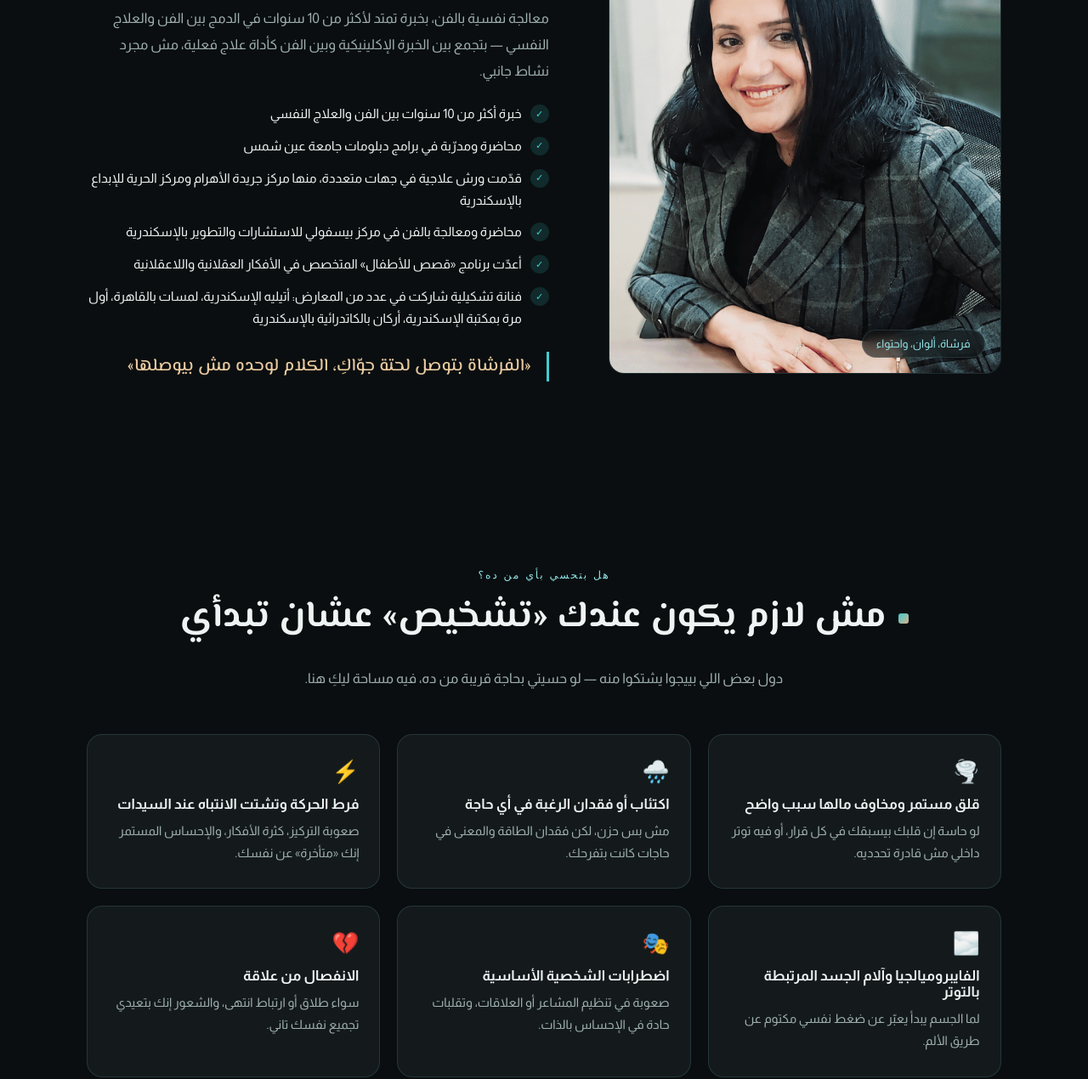
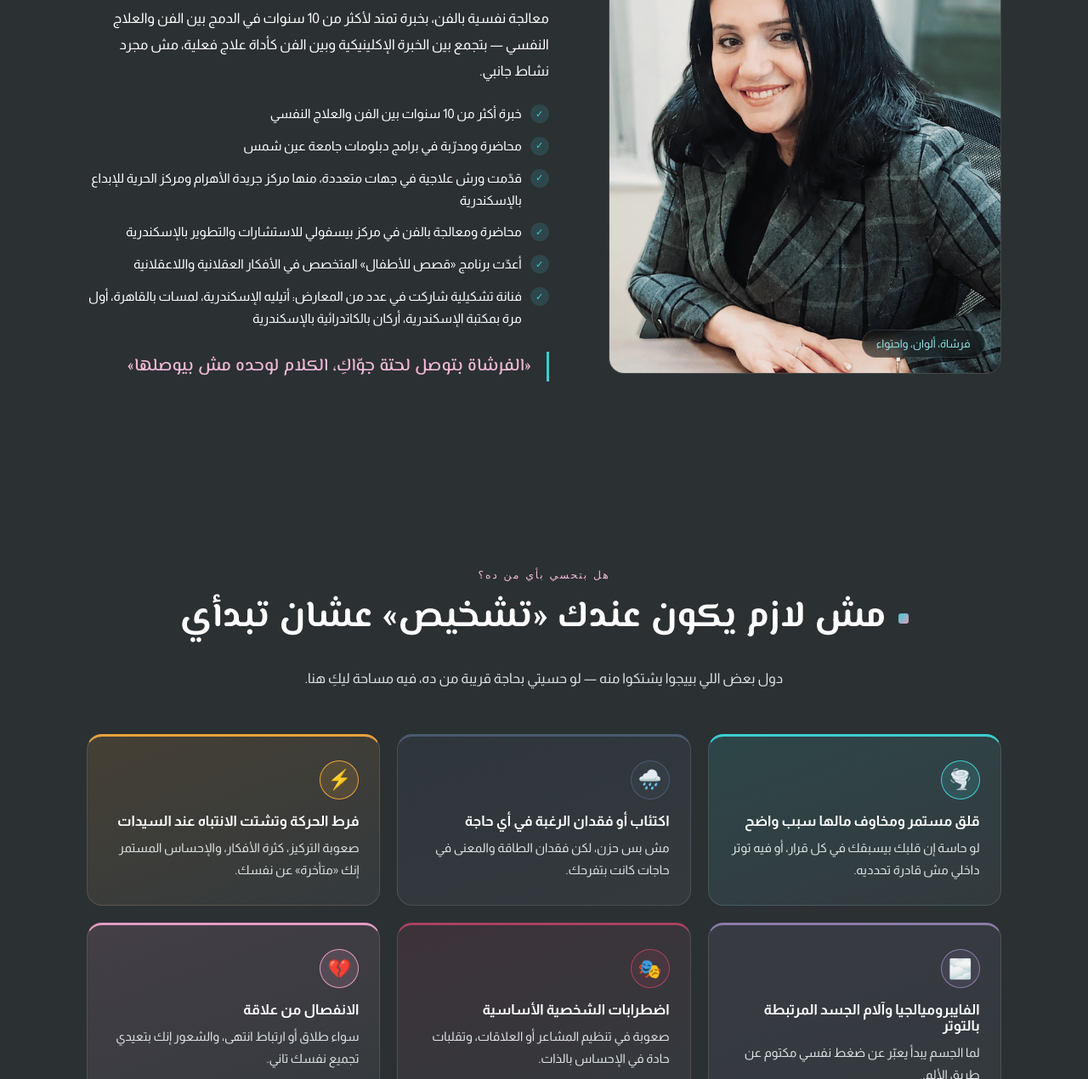
Before and after one commit to abdelkareemmahfouz/hend-mohamed, a plain HTML site: page index.html in a window 1280 px wide. Shown: the part 1530-2800 px from the top of the page at 85% size. Drawn offline with nearby package versions, Linux system fonts and the light colour scheme.

Commit message:
Update color variables and styles in style.css

```diff
--- a/style.css
+++ b/style.css
@@ -1,17 +1,19 @@
 /* ============ TOKENS ============ */
 :root{
-  --void:#0a0e10;
-  --panel:#141a1c;
-  --panel-2:#1c2426;
-  --gray-1:#232b2d;
-  --gray-2:#3a4245;
-  --line: rgba(143,227,230,0.14);
+  --void:#2b3033;
+  --panel:#343a3e;
+  --panel-2:#3d4448;
+  --gray-1:#454d51;
+  --gray-2:#6b757a;
+  --line: rgba(255,255,255,0.12);
   --turquoise:#3ecdd1;
   --turquoise-soft:#8fe3e6;
-  --sand:#d9b08c;
-  --sand-soft:#e8c9a0;
-  --text:#eef4f3;
-  --text-muted:#9fb0af;
+  --sand:#e39ac0;
+  --sand-soft:#f0b8d6;
+  --gold:#d9b76a;
+  --gold-soft:#e8cd94;
+  --text:#ffffff;
+  --text-muted:#dde4e3;
   --radius:18px;
   --font-ar-display:'El Messiri', 'Almarai', sans-serif;
   --font-ar-body:'Almarai', sans-serif;
@@ -53,8 +55,20 @@ section{position:relative;z-index:1;padding:110px 8vw;}
   background-size:3px 3px;
 }
 .glow{position:fixed;border-radius:50%;filter:blur(90px);z-index:0;pointer-events:none;}
-.glow-a{width:520px;height:520px;background:var(--turquoise);opacity:0.09;top:-160px;inset-inline-end:-160px;}
+.glow-a{width:520px;height:520px;background:var(--turquoise);opacity:0.10;top:-160px;inset-inline-end:-160px;}
 .glow-b{width:420px;height:420px;background:var(--sand);opacity:0.08;bottom:10%;inset-inline-start:-140px;}
+
+/* animated gold star dots */
+.stars-layer{position:fixed;inset:0;pointer-events:none;z-index:0;overflow:hidden;}
+.star{
+  position:absolute;border-radius:50%;background:var(--gold);
+  box-shadow:0 0 6px 1px rgba(217,183,106,0.65);
+  opacity:0;animation-name:twinkle;animation-timing-function:ease-in-out;animation-iteration-count:infinite;
+}
+@keyframes twinkle{
+  0%,100%{opacity:0;transform:scale(0.5);}
+  50%{opacity:1;transform:scale(1);}
+}
 
 /* ============ TYPE ============ */
 .eyebrow{
@@ -62,7 +76,7 @@ section{position:relative;z-index:1;padding:110px 8vw;}
   font-size:0.78rem;
   letter-spacing:0.14em;
   text-transform:uppercase;
-  color:var(--turquoise-soft);
+  color:var(--sand-soft);
   margin:0 0 14px;
 }
 .eyebrow.center{text-align:center;}
@@ -157,7 +171,7 @@ section{position:relative;z-index:1;padding:110px 8vw;}
 .live-strip-badge{
   display:inline-flex;align-items:center;gap:8px;margin-bottom:14px;
   font-family:var(--font-en-body);font-size:0.76rem;letter-spacing:0.1em;
-  color:var(--turquoise-soft);text-transform:uppercase;
+  color:var(--sand-soft);text-transform:uppercase;
 }
 .dot{width:8px;height:8px;border-radius:50%;background:var(--turquoise);
   box-shadow:0 0 0 0 rgba(62,205,209,0.6);animation:pulse 1.8s infinite;}
@@ -250,7 +264,7 @@ section{position:relative;z-index:1;padding:110px 8vw;}
   padding:8px 16px;border-radius:100px;font-size:0.82rem;color:var(--turquoise-soft);
   border:1px solid var(--line);
 }
-.about-text{color:var(--text-muted);line-height:1.9;margin-bottom:22px;font-size:1.02rem;}
+.about-text{color:var(--text);line-height:1.9;margin-bottom:22px;font-size:1.02rem;}
 .credentials{display:flex;flex-direction:column;gap:12px;margin:0 0 26px;}
 .credentials li{
   display:flex;align-items:flex-start;gap:10px;color:var(--text);font-size:0.95rem;line-height:1.7;
@@ -270,11 +284,28 @@ section{position:relative;z-index:1;padding:110px 8vw;}
   display:grid;grid-template-columns:repeat(auto-fit,minmax(260px,1fr));gap:20px;max-width:1100px;margin:0 auto;
 }
 .help-card{
-  background:var(--panel);border:1px solid var(--line);border-radius:var(--radius);
-  padding:28px 24px;transition:transform .3s, border-color .3s, background .3s;
+  --card-color:var(--turquoise);
+  --card-tint:rgba(62,205,209,0.10);
+  background:linear-gradient(160deg,var(--card-tint),var(--panel));
+  border:1px solid var(--line);
+  border-top:3px solid var(--card-color);
+  border-radius:var(--radius);
+  padding:28px 24px;
+  transition:transform .35s ease, box-shadow .35s ease, border-color .35s ease;
 }
-.help-card:hover{transform:translateY(-4px);border-color:rgba(62,205,209,0.4);background:var(--panel-2);}
-.help-card .icon{font-size:1.6rem;margin-bottom:14px;display:block;}
+.help-card:hover{
+  transform:translateY(-9px) scale(1.015);
+  border-color:var(--card-color);
+  box-shadow:0 26px 48px -14px var(--card-color);
+}
+.help-card .icon{
+  width:46px;height:46px;border-radius:50%;
+  background:var(--card-tint);
+  color:var(--card-color);
+  display:flex;align-items:center;justify-content:center;
+  font-size:1.4rem;margin-bottom:16px;
+  box-shadow:inset 0 0 0 1px var(--card-color);
+}
 .help-card h3{font-family:var(--font-ar-body);font-weight:700;font-size:1.05rem;margin:0 0 10px;color:var(--text);}
 .help-card p{color:var(--text-muted);font-size:0.92rem;line-height:1.75;margin:0;}
 
@@ -292,12 +323,12 @@ section{position:relative;z-index:1;padding:110px 8vw;}
 }
 .course-badge{
   display:inline-block;font-size:0.72rem;letter-spacing:0.08em;text-transform:uppercase;
-  color:var(--turquoise-soft);border:1px solid var(--line);padding:5px 12px;border-radius:100px;margin-bottom:16px;
+  color:var(--sand-soft);border:1px solid var(--line);padding:5px 12px;border-radius:100px;margin-bottom:16px;
 }
 .course-card h3{font-family:var(--font-ar-display);font-weight:700;font-size:1.4rem;margin:0 0 10px;position:relative;z-index:1;}
 .course-card p.desc{color:var(--text-muted);font-size:0.92rem;line-height:1.8;margin-bottom:18px;position:relative;z-index:1;}
 .course-meta{display:flex;gap:10px;margin-bottom:20px;flex-wrap:wrap;position:relative;z-index:1;}
-.course-meta span{font-size:0.78rem;color:var(--text-muted);border:1px solid var(--line);padding:5px 11px;border-radius:100px;}
+.course-meta span{font-size:0.9rem;font-weight:700;color:var(--text);border:1px solid var(--line);padding:7px 14px;border-radius:100px;background:var(--panel-2);}
 .course-price{font-size:1.15rem;font-weight:700;color:var(--turquoise-soft);margin-bottom:18px;position:relative;z-index:1;}
 
 /* course gallery — manual arrows only, no autoplay */
@@ -324,7 +355,7 @@ section{position:relative;z-index:1;padding:110px 8vw;}
 .course-syllabus{margin-bottom:20px;position:relative;z-index:1;}
 .syllabus-block{margin-bottom:16px;}
 .syllabus-block h4{
-  font-size:0.85rem;color:var(--turquoise-soft);text-transform:uppercase;letter-spacing:0.05em;
+  font-size:0.85rem;color:var(--sand-soft);text-transform:uppercase;letter-spacing:0.05em;
   margin:0 0 10px;
 }
 .syllabus-block ul{display:flex;flex-direction:column;gap:7px;}
```
